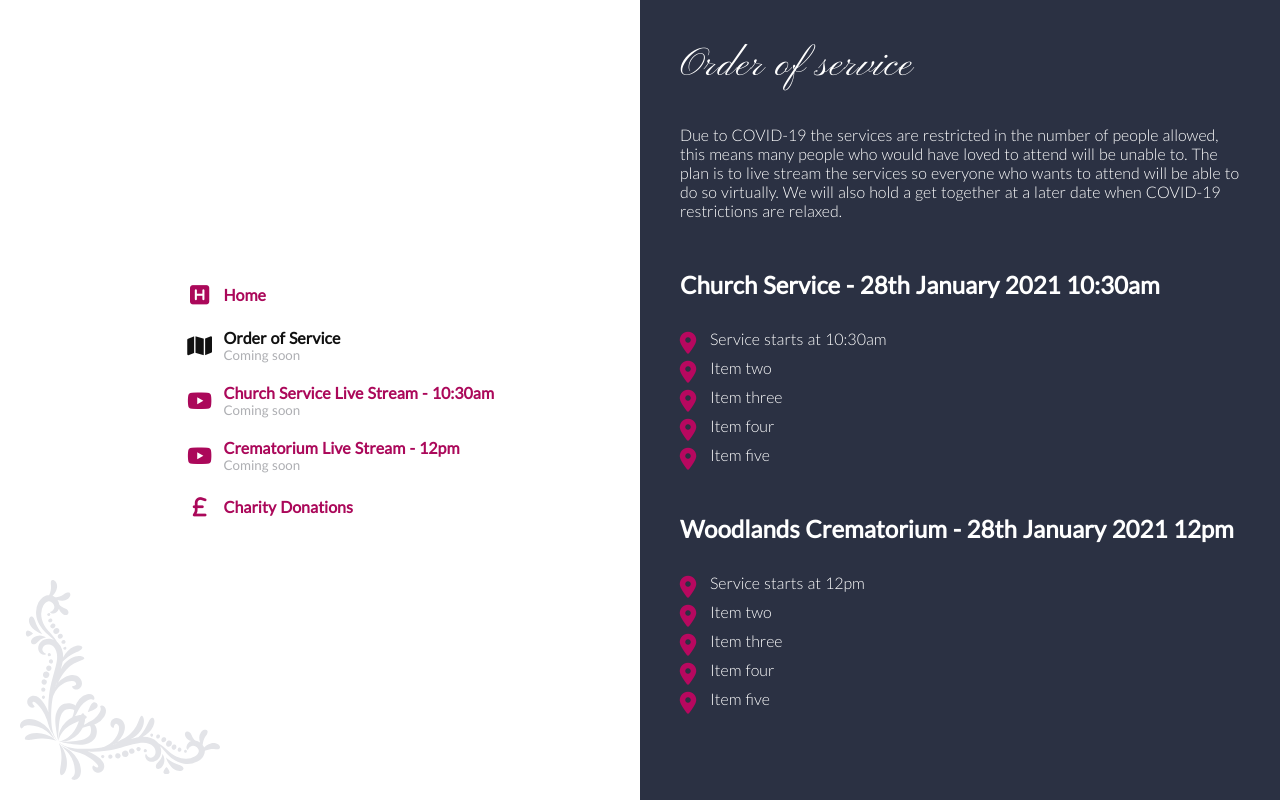
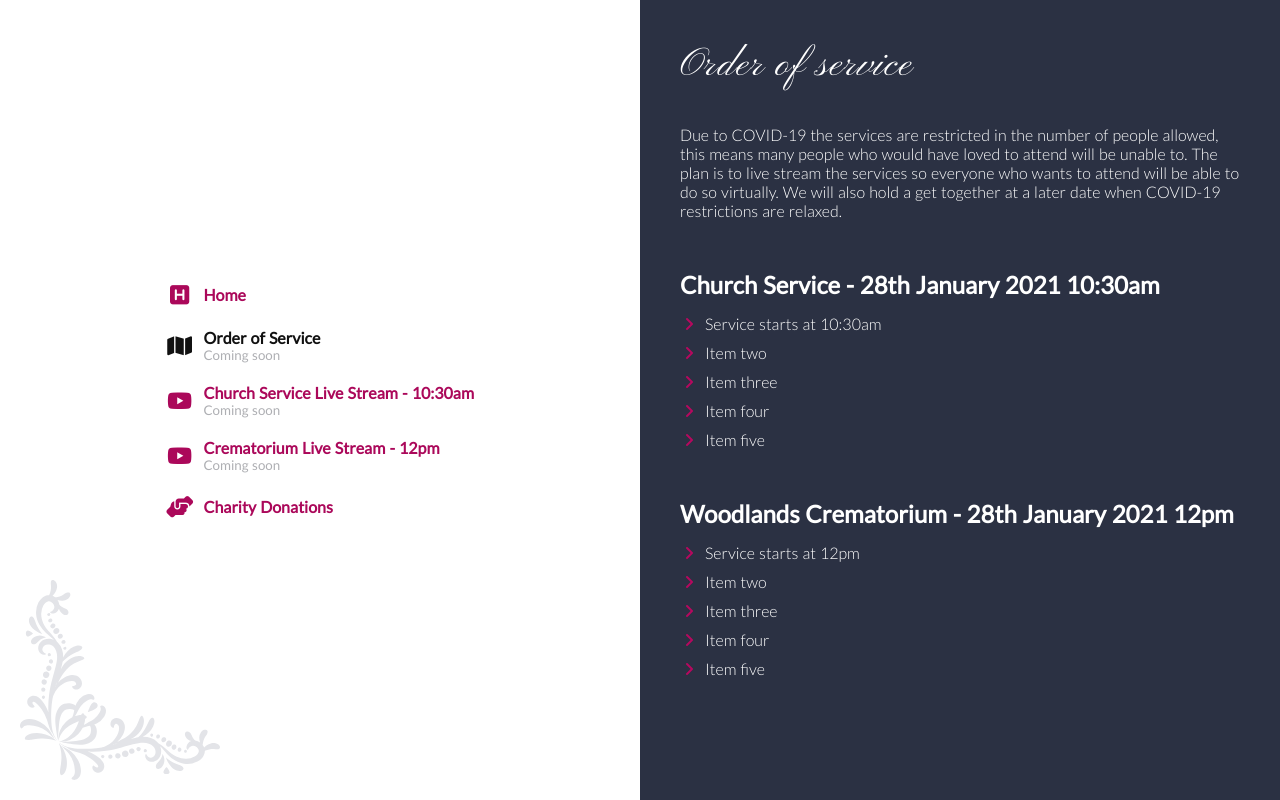
Before and after one commit to Coderior/lovingmemory, a Nuxt app: page /order-of-service in a window 1280 px wide. Built offline with nearby package versions, Linux system fonts and the light colour scheme.

Commit message:
css updates

```diff
--- a/components/Nav.vue
+++ b/components/Nav.vue
@@ -4,7 +4,7 @@
         <li><NuxtLink to="/order-of-service"><span class="icon"><i class="fas fa-map fa-fw" /></span><span class="menu">Order of Service<small>Coming soon</small></span></NuxtLink></li>
         <li><a href=""><span class="icon"><i class="fab fa-youtube fa-fw" /></span><span class="menu">Church Service Live Stream - 10:30am<small>Coming soon</small></span></a></li>
         <li><a href=""><span class="icon"><i class="fab fa-youtube fa-fw" /></span><span class="menu">Crematorium Live Stream - 12pm<small>Coming soon</small></span></a></li>
-        <li><NuxtLink to="/charity-donation"><span class="icon"><i class="fas fa-pound-sign fa-fw" /></span><span class="menu">Charity Donations</span></NuxtLink></li>
+        <li><NuxtLink to="/charity-donation"><span class="icon"><i class="fas fa-hands-helping fa-fw" /></span><span class="menu">Charity Donations</span></NuxtLink></li>
       </ul>
 
 </template>
--- a/layouts/default.vue
+++ b/layouts/default.vue
@@ -75,12 +75,11 @@ html {
       font-weight: 300;
     }
     .fa-li {
-      font-size: 22px;
       color: #b7085f;
     }
     ul {
       font-weight: 300;
-      margin: 0 0 0 30px;
+      margin: 0 0 0 25px;
       padding: 0;
       li {
         margin: 10px 0;
@@ -90,7 +89,7 @@ html {
       margin: 0px 0 25px;
     }
     h2 {
-      margin: 40px 0 20px;
+      margin: 40px 0 5px;
     }
   }
   .button {
@@ -120,7 +119,7 @@ ul {
   a {
     color: #ab085a;
     text-decoration: none;
-    padding: 10px;
+    padding: 10px 0;
     display: flex;
     align-items: center;
     &.nuxt-link-exact-active {
@@ -168,9 +167,12 @@ ul {
   background-repeat: no-repeat;
   background-size: 200px;
   @media screen and (max-width: 800px) {
-    padding: 50px 0 80px;
+    padding: 50px 40px 80px;
     background-position: bottom 2px left 2px;
     background-size: 150px;
+  }
+  ul {
+    padding: 0;
   }
 }
 
--- a/pages/order-of-service.vue
+++ b/pages/order-of-service.vue
@@ -8,19 +8,19 @@
       <p>Due to COVID-19 the services are restricted in the number of people allowed, this means many people who would have loved to attend will be unable to. The plan is to live stream the services so everyone who wants to attend will be able to do so virtually. We will also hold a get together at a later date when COVID-19 restrictions are relaxed.</p>
       <h2>Church Service - 28th January 2021 10:30am</h2>
       <ul class="fa-ul">
-        <li><span class="fa-li"><i class="fas fa-map-marker-alt"></i></span>Service starts at 10:30am</li>
-        <li><span class="fa-li"><i class="fas fa-map-marker-alt"></i></span>Item two</li>
-        <li><span class="fa-li"><i class="fas fa-map-marker-alt"></i></span>Item three</li>
-        <li><span class="fa-li"><i class="fas fa-map-marker-alt"></i></span>Item four</li>
-        <li><span class="fa-li"><i class="fas fa-map-marker-alt"></i></span>Item five</li>
+        <li><span class="fa-li"><i class="fas fa-angle-right"></i></span>Service starts at 10:30am</li>
+        <li><span class="fa-li"><i class="fas fa-angle-right"></i></span>Item two</li>
+        <li><span class="fa-li"><i class="fas fa-angle-right"></i></span>Item three</li>
+        <li><span class="fa-li"><i class="fas fa-angle-right"></i></span>Item four</li>
+        <li><span class="fa-li"><i class="fas fa-angle-right"></i></span>Item five</li>
       </ul>
       <h2>Woodlands Crematorium - 28th January 2021 12pm</h2>
       <ul class="fa-ul">
-        <li><span class="fa-li"><i class="fas fa-map-marker-alt"></i></span>Service starts at 12pm</li>
-        <li><span class="fa-li"><i class="fas fa-map-marker-alt"></i></span>Item two</li>
-        <li><span class="fa-li"><i class="fas fa-map-marker-alt"></i></span>Item three</li>
-        <li><span class="fa-li"><i class="fas fa-map-marker-alt"></i></span>Item four</li>
-        <li><span class="fa-li"><i class="fas fa-map-marker-alt"></i></span>Item five</li>
+        <li><span class="fa-li"><i class="fas fa-angle-right"></i></span>Service starts at 12pm</li>
+        <li><span class="fa-li"><i class="fas fa-angle-right"></i></span>Item two</li>
+        <li><span class="fa-li"><i class="fas fa-angle-right"></i></span>Item three</li>
+        <li><span class="fa-li"><i class="fas fa-angle-right"></i></span>Item four</li>
+        <li><span class="fa-li"><i class="fas fa-angle-right"></i></span>Item five</li>
       </ul>
     </div>
   </div>
```
